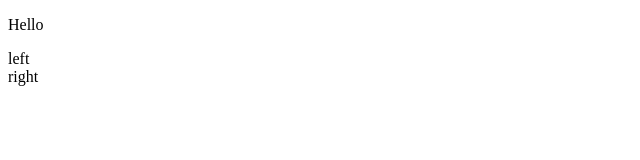
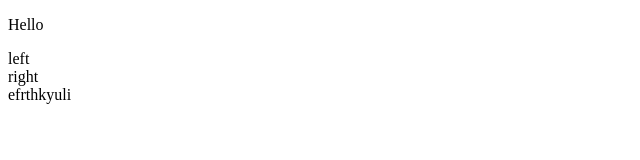
Before and after one commit to wit-sahed/git-github, a plain HTML site: page index.html in a window 1280 px wide. Shown: the full height of the page, 0-640 px from the left. Drawn offline with Linux system fonts and the light colour scheme.

Commit message:
aboltabol added

```diff
--- a/index.html
+++ b/index.html
@@ -30,5 +30,10 @@
             </div>
         </div>
     </section>
+
+
+    efrthkyuli
+
+
 </body>
 </html>
```
